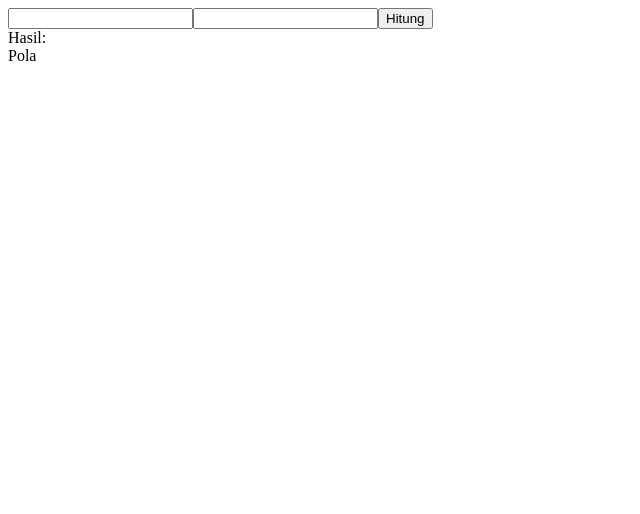
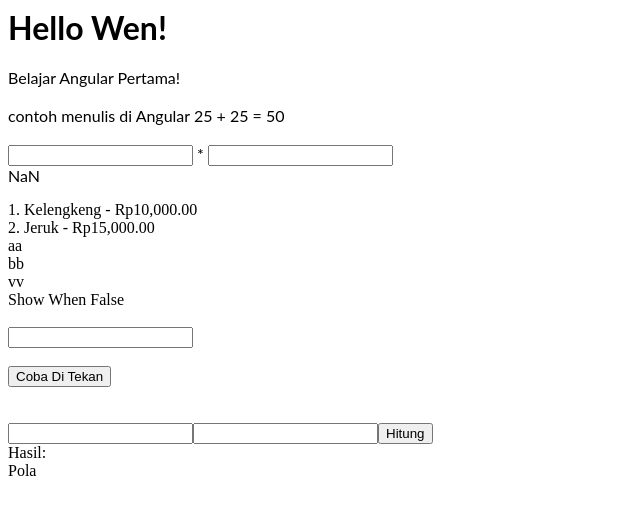
Before and after one commit to wen4752/angular-r6euct, an Angular app: page / in a window 1280 px wide. Shown: the top 514 px of the page, without its empty margins (0-640 px from the left). Built offline with nearby package versions, Linux system fonts and the light colour scheme.

Commit message:
Materi + Tugas

```diff
--- a/src/app/app.component.html
+++ b/src/app/app.component.html
@@ -1,3 +1,38 @@
+<hello name="{{ name }}"></hello>
+<p>
+  Belajar Angular Pertama!
+
+  <br><br>
+  {{"contoh menulis di Angular"}}
+  25 + 25 = {{25+25}}
+  <br><br>
+
+  <input [(ngModel)] = "a" type="number"> *
+  <input [(ngModel)]="b" type="number">
+  <br>
+  {{a*b}}
+</p>
+
+<div *ngFor="let buah of itembuah; let i = index" >
+ {{i+1}}. {{buah.nama}} - {{buah.harga | currency: 'Rp'}}
+</div>
+
+<div *ngFor="let data of itemArr">
+  {{data}}
+</div>
+
+<p *ngIf="show">Tampilkan jika nilai = true</p>
+
+<ng-template *ngIf="show; then showBlock else notShowBlock"></ng-template>
+<ng-template #showBlock>Show When True</ng-template>
+<ng-template #notShowBlock>Show When False</ng-template>
+<br><br>
+<input [(ngModel)]=user type="text">
+<p *ngIf="user">Halo{{user}}</p>
+<br><br>
+<button (click)="klikButton()">Coba Di Tekan</button>
+{{pesan}}
+<br><br><br>
 
 <input [(ngModel)]="c" type="number"> <input [(ngModel)]="d" type="number">
 
```
